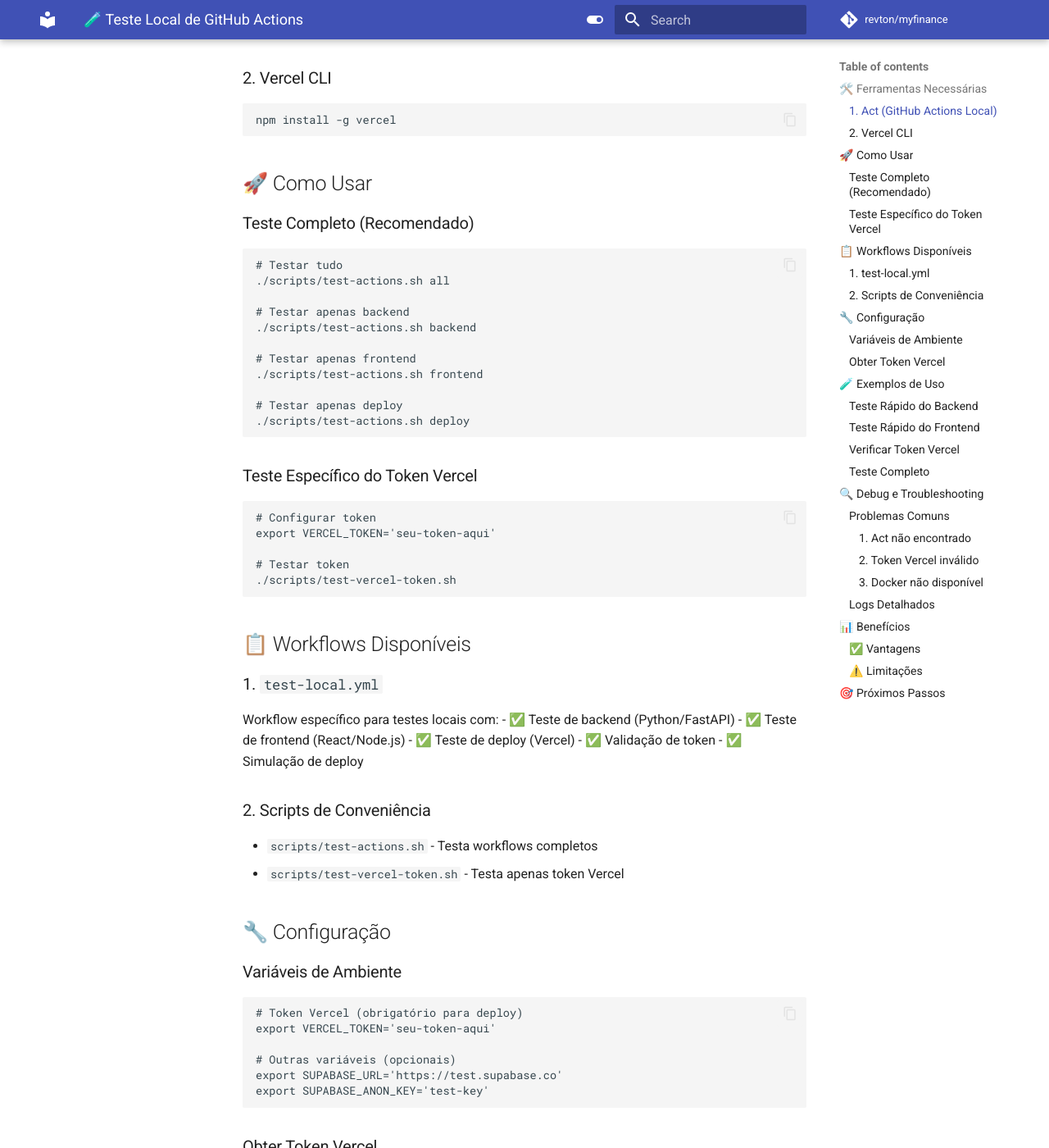
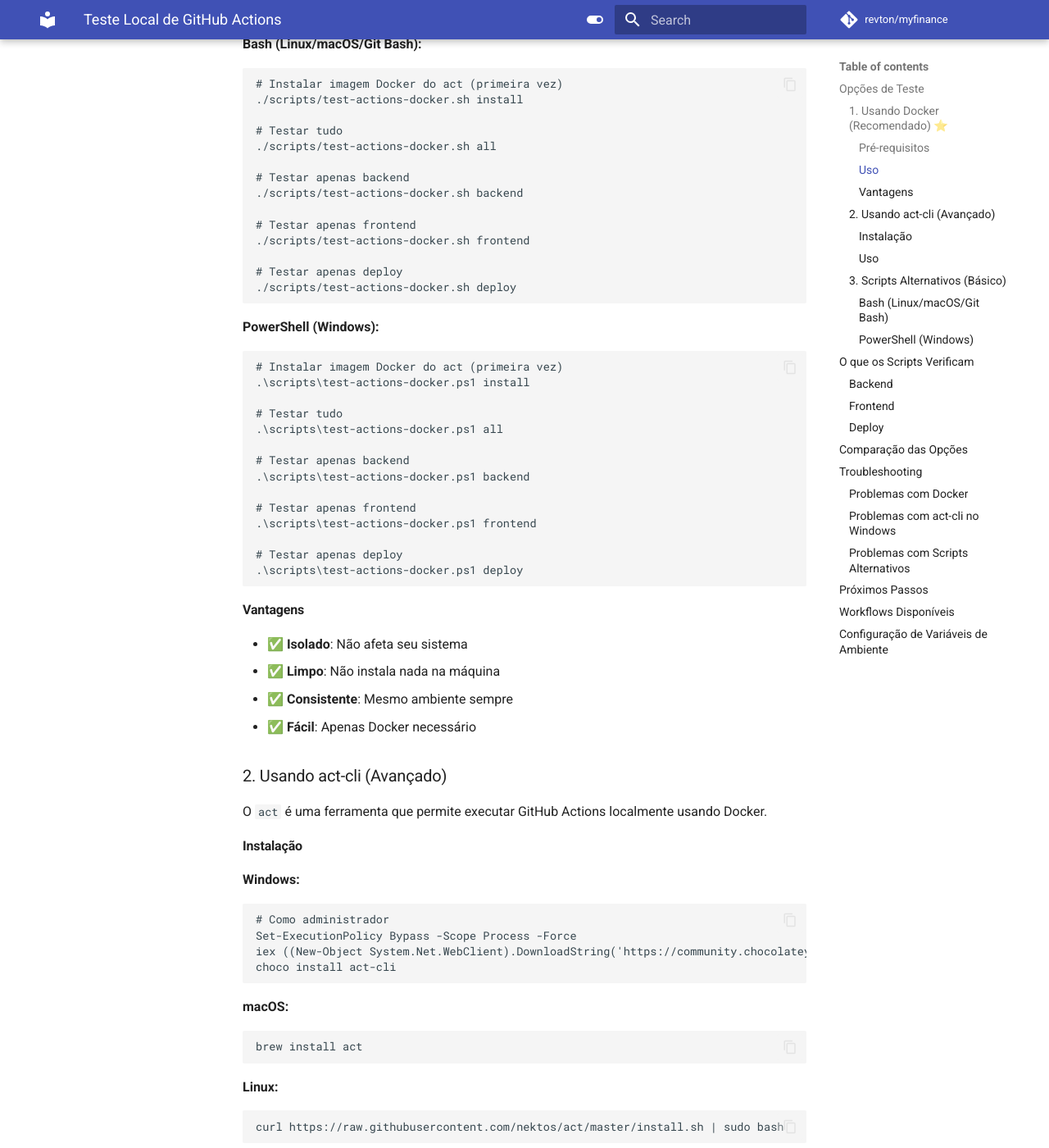
Before and after one commit to revton/myfinance, an MkDocs documentation site: the page built from docs/local-testing.md, in a window 1280 px wide and 1400 px high, scrolled down 541 px. Shown: the whole window at 82% size. Built offline with MkDocs 1.6.1 and Material for MkDocs 9.7.7, drawn with Linux system fonts in a browser that asks for light colours; comment, search, counter and statistics services are not loaded; some of the changed text lies outside the part shown.

Commit message:
feat: implementar soluções para teste local de GitHub Actions sem act-cli
- Adicionar solução Docker (recomendada) para usar act via container
- Criar scripts locais alternativos para verificações básicas
- Atualizar documentação com guias completos
- Incluir scripts para Bash e PowerShell
- Resolver problema de instalação do act-cli no Windows

Arquivos adicionados:
- scripts/test-actions-docker.sh (Bash)
- scripts/test-actions-docker.ps1 (PowerShell)
- scripts/test-actions-local.sh (Bash alternativo)
- scripts/test-actions-local.ps1 (PowerShell alternativo)
- scripts/demo-docker.sh (demonstração)
- docs/local-testing.md (documentação atualizada)
- SOLUCAO_ACT_CLI.md (resumo da solução)
- README-SOLUCOES.md (visão geral)

Arquivos modificados:
- scripts/test-actions.sh (atualizado com informações sobre alternativas)

````diff
--- a/docs/local-testing.md
+++ b/docs/local-testing.md
@@ -1,171 +1,235 @@
-# 🧪 Teste Local de GitHub Actions
+# Teste Local de GitHub Actions
 
-Este guia explica como testar as GitHub Actions localmente sem precisar fazer push para o repositório.
+Este documento explica como testar os GitHub Actions localmente no projeto MyFinance.
 
-## 🛠️ Ferramentas Necessárias
+## Opções de Teste
 
-### 1. Act (GitHub Actions Local)
+### 1. Usando Docker (Recomendado) ⭐
+
+A solução mais limpa e isolada - usa `act` em um container Docker sem instalar nada na sua máquina.
+
+#### Pré-requisitos
+- Docker Desktop instalado e rodando
+
+#### Uso
+
+**Bash (Linux/macOS/Git Bash):**
 ```bash
-# Windows (Chocolatey)
+# Instalar imagem Docker do act (primeira vez)
+./scripts/test-actions-docker.sh install
+
+# Testar tudo
+./scripts/test-actions-docker.sh all
+
+# Testar apenas backend
+./scripts/test-actions-docker.sh backend
+
+# Testar apenas frontend
+./scripts/test-actions-docker.sh frontend
+
+# Testar apenas deploy
+./scripts/test-actions-docker.sh deploy
+```
+
+**PowerShell (Windows):**
+```powershell
+# Instalar imagem Docker do act (primeira vez)
+.\scripts\test-actions-docker.ps1 install
+
+# Testar tudo
+.\scripts\test-actions-docker.ps1 all
+
+# Testar apenas backend
+.\scripts\test-actions-docker.ps1 backend
+
+# Testar apenas frontend
+.\scripts\test-actions-docker.ps1 frontend
+
+# Testar apenas deploy
+.\scripts\test-actions-docker.ps1 deploy
+```
+
+#### Vantagens
+- ✅ **Isolado**: Não afeta seu sistema
+- ✅ **Limpo**: Não instala nada na máquina
+- ✅ **Consistente**: Mesmo ambiente sempre
+- ✅ **Fácil**: Apenas Docker necessário
+
+### 2. Usando act-cli (Avançado)
+
+O `act` é uma ferramenta que permite executar GitHub Actions localmente usando Docker.
+
+#### Instalação
+
+**Windows:**
+```powershell
+# Como administrador
+Set-ExecutionPolicy Bypass -Scope Process -Force
+iex ((New-Object System.Net.WebClient).DownloadString('https://community.chocolatey.org/install.ps1'))
 choco install act-cli
+```
 
-# macOS (Homebrew)
+**macOS:**
+```bash
 brew install act
+```
 
-# Linux
+**Linux:**
+```bash
 curl https://raw.githubusercontent.com/nektos/act/master/install.sh | sudo bash
 ```
 
-### 2. Vercel CLI
+#### Uso
+
 ```bash
-npm install -g vercel
+# Testar backend
+./scripts/test-actions.sh backend
+
+# Testar frontend
+./scripts/test-actions.sh frontend
+
+# Testar deploy
+./scripts/test-actions.sh deploy
+
+# Testar tudo
+./scripts/test-actions.sh all
 ```
 
-## 🚀 Como Usar
+### 3. Scripts Alternativos (Básico)
 
-### Teste Completo (Recomendado)
+Se você não conseguir instalar o `act-cli` ou Docker, use os scripts alternativos que fazem verificações básicas:
+
+#### Bash (Linux/macOS/Git Bash)
 ```bash
 # Testar tudo
-./scripts/test-actions.sh all
+./scripts/test-actions-local.sh all
 
 # Testar apenas backend
-./scripts/test-actions.sh backend
+./scripts/test-actions-local.sh backend
 
 # Testar apenas frontend
-./scripts/test-actions.sh frontend
+./scripts/test-actions-local.sh frontend
 
 # Testar apenas deploy
-./scripts/test-actions.sh deploy
+./scripts/test-actions-local.sh deploy
 ```
 
-### Teste Específico do Token Vercel
+#### PowerShell (Windows)
+```powershell
+# Testar tudo
+.\scripts\test-actions-local.ps1 all
+
+# Testar apenas backend
+.\scripts\test-actions-local.ps1 backend
+
+# Testar apenas frontend
+.\scripts\test-actions-local.ps1 frontend
+
+# Testar apenas deploy
+.\scripts\test-actions-local.ps1 deploy
+```
+
+## O que os Scripts Verificam
+
+### Backend
+- ✅ Existência de `src/main.py`
+- ✅ Existência de `requirements.txt`
+- ✅ Python instalado
+- ✅ pip instalado
+- ✅ Diretório `tests/`
+
+### Frontend
+- ✅ Diretório `frontend/`
+- ✅ `frontend/package.json`
+- ✅ Node.js instalado
+- ✅ npm instalado
+- ✅ `frontend/src/App.tsx`
+- ✅ `frontend/vite.config.ts`
+
+### Deploy
+- ✅ `frontend/vercel.json`
+- ✅ `Procfile`
+- ✅ `runtime.txt`
+- ✅ `requirements-render.txt`
+
+## Comparação das Opções
+
+| Aspecto | Docker | act-cli | Scripts Locais |
+|---------|--------|---------|----------------|
+| **Instalação** | Apenas Docker | act + Docker | Nenhuma |
+| **Isolamento** | ✅ Completo | ✅ Completo | ❌ Sistema local |
+| **Consistência** | ✅ Sempre igual | ✅ Sempre igual | ⚠️ Depende do sistema |
+| **Facilidade** | ✅ Muito fácil | ⚠️ Média | ✅ Muito fácil |
+| **Funcionalidade** | ✅ Completa | ✅ Completa | ⚠️ Básica |
+| **Recomendação** | ⭐ **Principal** | 🔧 **Avançado** | 🆘 **Fallback** |
+
+## Troubleshooting
+
+### Problemas com Docker
+
+1. **Docker não encontrado:**
+   - Instale Docker Desktop: https://www.docker.com/products/docker-desktop
+   - Certifique-se de que está rodando
+
+2. **Erro de permissão:**
+   - Execute como administrador (Windows)
+   - Adicione usuário ao grupo docker (Linux)
+
+### Problemas com act-cli no Windows
+
+1. **Erro de permissão:**
+   - Execute PowerShell como administrador
+   - Verifique se a política de execução permite scripts
+
+2. **Docker não encontrado:**
+   - Instale Docker Desktop para Windows
+   - Certifique-se de que o Docker está rodando
+
+3. **Chocolatey não funciona:**
+   - Use o download manual: https://github.com/nektos/act/releases
+   - Ou use os scripts alternativos
+
+### Problemas com Scripts Alternativos
+
+1. **Permissão negada (Bash):**
+   ```bash
+   chmod +x scripts/test-actions-local.sh
+   ```
+
+2. **Política de execução (PowerShell):**
+   ```powershell
+   Set-ExecutionPolicy -ExecutionPolicy RemoteSigned -Scope CurrentUser
+   ```
+
+## Próximos Passos
+
+Após os testes locais, você pode:
+
+1. Fazer commit das mudanças
+2. Fazer push para o repositório
+3. Verificar se os GitHub Actions passam no GitHub
+4. Criar um Pull Request
+
+## Workflows Disponíveis
+
+- `test-local.yml` - Testes locais para backend, frontend e deploy
+- `test.yml` - Testes automatizados no GitHub
+- `deploy.yml` - Deploy automático
+
+## Configuração de Variáveis de Ambiente
+
+Para testes completos, configure as variáveis de ambiente:
+
 ```bash
-# Configurar token
+# Token Vercel (para deploy)
 export VERCEL_TOKEN='seu-token-aqui'
 
-# Testar token
-./scripts/test-vercel-token.sh
+# Token GitHub (opcional)
+export GITHUB_TOKEN='seu-token-aqui'
 ```
 
-## 📋 Workflows Disponíveis
-
-### 1. `test-local.yml`
-Workflow específico para testes locais com:
-- ✅ Teste de backend (Python/FastAPI)
-- ✅ Teste de frontend (React/Node.js)
-- ✅ Teste de deploy (Vercel)
-- ✅ Validação de token
-- ✅ Simulação de deploy
-
-### 2. Scripts de Conveniência
-- `scripts/test-actions.sh` - Testa workflows completos
-- `scripts/test-vercel-token.sh` - Testa apenas token Vercel
-
-## 🔧 Configuração
-
-### Variáveis de Ambiente
-```bash
-# Token Vercel (obrigatório para deploy)
-export VERCEL_TOKEN='seu-token-aqui'
-
-# Outras variáveis (opcionais)
-export SUPABASE_URL='https://test.supabase.co'
-export SUPABASE_ANON_KEY='test-key'
-```
-
-### Obter Token Vercel
+**Obter Token Vercel:**
 1. Acesse: https://vercel.com/account/tokens
 2. Clique em "Create Token"
 3. Dê um nome (ex: "MyFinance Deploy")
 4. Copie o token gerado
-5. Configure no GitHub Secrets ou localmente
-
-## 🧪 Exemplos de Uso
-
-### Teste Rápido do Backend
-```bash
-./scripts/test-actions.sh backend
-```
-
-### Teste Rápido do Frontend
-```bash
-./scripts/test-actions.sh frontend
-```
-
-### Verificar Token Vercel
-```bash
-export VERCEL_TOKEN='seu-token'
-./scripts/test-vercel-token.sh
-```
-
-### Teste Completo
-```bash
-./scripts/test-actions.sh all
-```
-
-## 🔍 Debug e Troubleshooting
-
-### Problemas Comuns
-
-#### 1. Act não encontrado
-```bash
-# Verificar instalação
-act --version
-
-# Reinstalar se necessário
-# Windows: choco uninstall act-cli && choco install act-cli
-# macOS: brew uninstall act && brew install act
-```
-
-#### 2. Token Vercel inválido
-```bash
-# Testar token
-vercel whoami --token $VERCEL_TOKEN
-
-# Gerar novo token se necessário
-# https://vercel.com/account/tokens
-```
-
-#### 3. Docker não disponível
-```bash
-# Act requer Docker
-docker --version
-
-# Instalar Docker se necessário
-# https://docs.docker.com/get-docker/
-```
-
-### Logs Detalhados
-```bash
-# Verbose mode
-act -v
-
-# Debug mode
-act -d
-```
-
-## 📊 Benefícios
-
-### ✅ Vantagens
-- **Rápido**: Teste local sem push/pull
-- **Seguro**: Não afeta repositório
-- **Flexível**: Teste partes específicas
-- **Debug**: Logs detalhados
-- **Economia**: Não consome minutos do GitHub Actions
-
-### ⚠️ Limitações
-- **Docker**: Requer Docker instalado
-- **Recursos**: Usa recursos locais
-- **Diferenças**: Pode ter pequenas diferenças do ambiente real
-
-## 🎯 Próximos Passos
-
-1. **Instalar ferramentas** (act, vercel-cli)
-2. **Configurar token** Vercel
-3. **Testar localmente** antes de fazer PR
-4. **Corrigir problemas** identificados
-5. **Fazer PR** apenas quando tudo estiver OK
-
----
-
-**💡 Dica**: Use sempre o teste local antes de fazer PR para economizar tempo e recursos!
````
Also changed, not shown: README-SOLUCOES.md (added, +128 -0 lines), SOLUCAO_ACT_CLI.md (added, +162 -0 lines), 6 other files.
